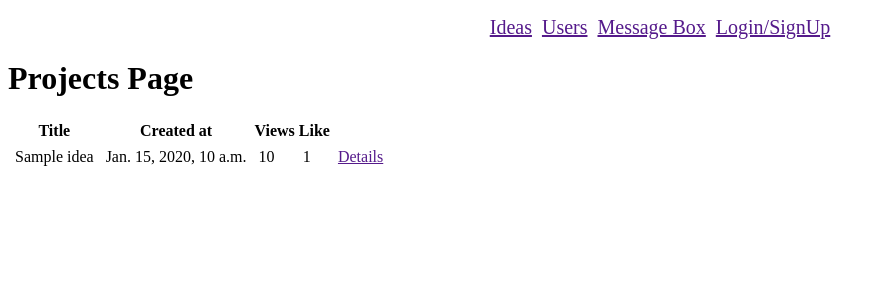
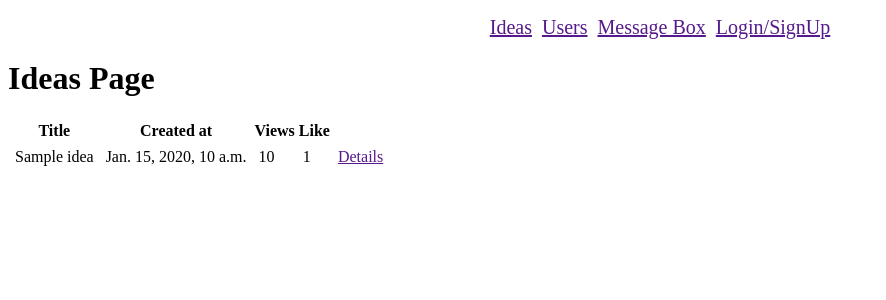
Before and after one commit to kikutan-day65/dev-share-ideas, a Django app: page / in a window 1280 px wide. Shown: the top 300 px of the page, without its empty margins (0-886 px from the left). Run offline with Django 4.2, Linux system fonts and the light colour scheme; tables that the repository leaves empty hold one stand-in row (values such as "Sample post").

Commit message:
feat: change the name of function and its url

```diff
--- a/ShareIdea/projects/templates/projects/projects.html
+++ b/ShareIdea/projects/templates/projects/ideas.html
@@ -4,7 +4,7 @@
 
 {% block content %}
 
-<h1>Projects Page</h1>
+<h1>Ideas Page</h1>
 
 <table>
     <tr>
--- a/ShareIdea/projects/urls.py
+++ b/ShareIdea/projects/urls.py
@@ -4,5 +4,6 @@ from django.urls import path
 from . import views
 
 urlpatterns = [
-    path('', views.projects, name='projects'),
+    path('', views.ideas, name='ideas'),
+    path('idea-detail/<str:pk>/', views.idea_detail, name='idea-detail'),
 ]
--- a/ShareIdea/projects/views.py
+++ b/ShareIdea/projects/views.py
@@ -2,11 +2,21 @@ from django.shortcuts import render, redirect
 
 from .models import Idea
 
-def projects(request):
+def ideas(request):
     ideas = Idea.objects.all()
 
     context = {
         'ideas': ideas,
     }
 
-    return render(request, 'projects/projects.html', context)
+    return render(request, 'projects/ideas.html', context)
+
+
+def idea_detail(request, pk):
+    detail = Idea.objects.get(id=pk)
+
+    context = {
+        'detail': detail,
+    }
+
+    return render(request, 'projects/idea_detail.html', context)
```
